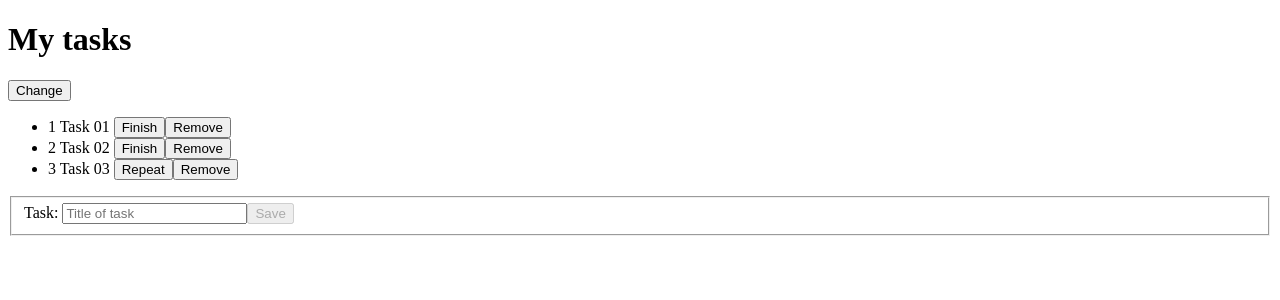
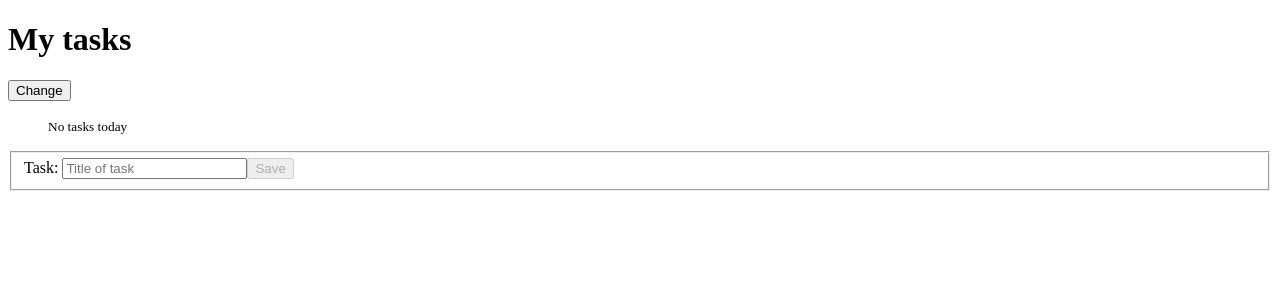
Before and after one commit to MarkCarraschi/angular-todo-app, an Angular app: page / in a window 1280 px wide. Shown: the top 300 px of the page. Built offline with nearby package versions, Linux system fonts and the light colour scheme.

Commit message:
Save and Load operations

```diff
--- a/src/app/app.component.html
+++ b/src/app/app.component.html
@@ -1,6 +1,9 @@
 <h1>{{title}}</h1>
 <button (click)="changeText()">Change</button>
 <ul>
+  <p>
+    <small *ngIf="todos.length == 0">No tasks today </small>
+  </p>
   <li *ngFor="let todo of todos">
     {{todo.id}} {{todo.title}}
     <button *ngIf="!todo.done" (click)="markAsDone(todo)">Finish</button>
@@ -16,7 +19,7 @@
     <label>Task: </label>
     <input type="text" placeholder="Title of task" maxlength="60" formControlName="title">
     <small *ngIf="form.controls.title.invalid && !form.controls.title.pristine">Range of the field (3 to 60)</small>
-    <button [disabled]="form.invalid">Save</button>
+    <button [disabled]="form.invalid" (click)="add()">Save</button>
 
   </fieldset>
 
--- a/src/app/app.component.ts
+++ b/src/app/app.component.ts
@@ -24,13 +24,25 @@ export class AppComponent {
       ])]
     });
 
-    this.todos.push(new Todo(1, 'Task 01', false));
-    this.todos.push(new Todo(2, 'Task 02', false));
-    this.todos.push(new Todo(3, 'Task 03', true));
+    this.load();
+
   }
 
   changeText() {
     this.title = 'Test';
+  }
+
+  add() {
+    //this.form.value => {title: 'Title'}
+    const title = this.form.controls['title'].value;
+    const id = this.todos.length + 1;
+    this.todos.push(new Todo(id, title, false));
+    this.save();
+    this.clear();
+  }
+
+  clear() {
+    this.form.reset();
   }
 
   remove(todo: Todo) {
@@ -38,13 +50,30 @@ export class AppComponent {
     if (index !== -1) {
       this.todos.splice(index, 1); // Remove one register
     }
+    this.save();
   }
 
   markAsDone(todo: Todo) {
     todo.done = true;
+    this.save();
   }
 
   markAsUndone(todo: Todo) {
     todo.done = false;
+    this.save();
+  }
+
+  save() {
+    const data = JSON.stringify(this.todos);
+    localStorage.setItem('todos', data);
+  }
+
+  load() {
+    const data = localStorage.getItem('todos');
+    if (data) {
+      this.todos = JSON.parse(data);
+    } else {
+      this.todos = [];
+    }
   }
 }
```
